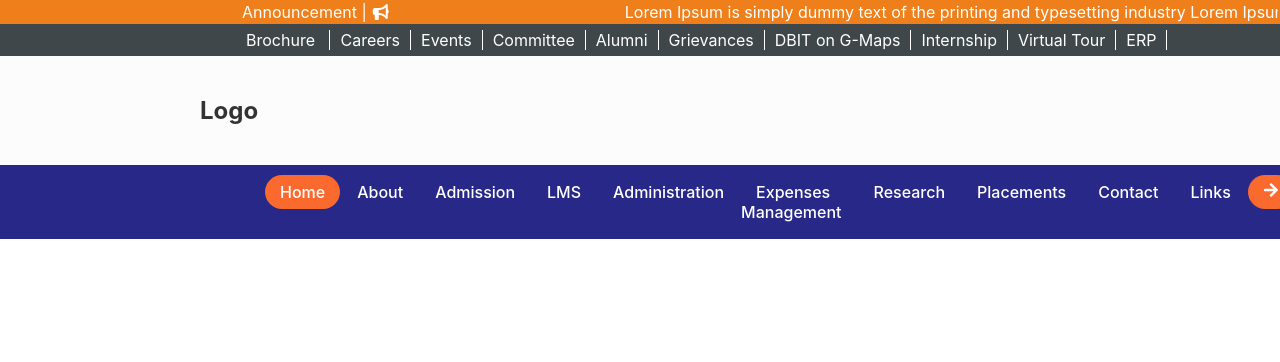
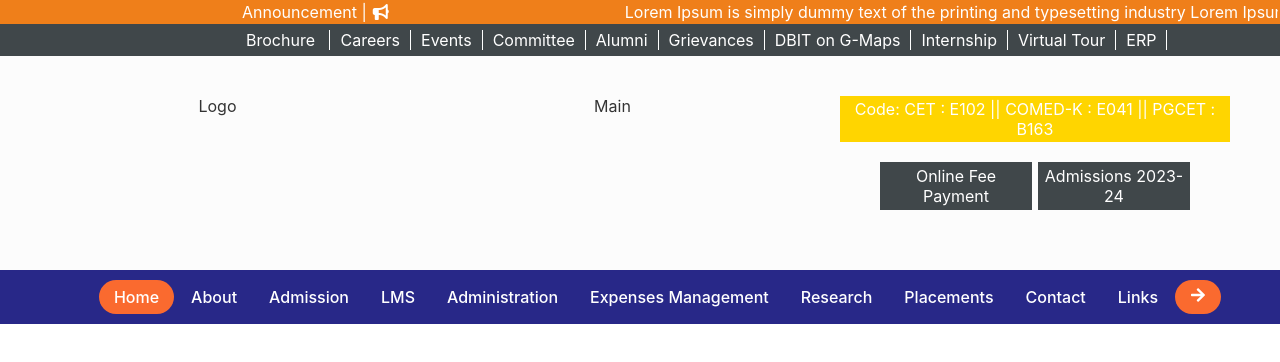
Before and after one commit to Cjlite/school-management-system-application, a React (Create React App) app: page /horizontalLinearStepper in a window 1280 px wide. Shown: the top 362 px of the page. Built offline with nearby package versions, Linux system fonts and the light colour scheme.

Commit message:
added style

```diff
--- a/src/components/Heder/Header.css
+++ b/src/components/Heder/Header.css
@@ -7,11 +7,50 @@ header {
     padding: 0;
 }
 
-.logo {
-    font-size: 24px;
-    font-weight: bold;
+.logo-container {
+    display: flex;
+    justify-content: space-between;
+    gap: 40px;
     padding: 40px;
-    margin-left: 10rem;
+}
+
+.left,
+.center,
+.right {
+    flex: 1;
+    margin: 0 10px;
+    text-align: center;
+}
+
+.right {
+    display: flex;
+    flex-direction: column;
+}
+
+.cet-code {
+    display: block;
+    justify-content: space-between;
+    background-color: rgb(255, 213, 0);
+    color: #fff;
+    padding: 3px;
+    width: 24rem;
+}
+
+.Fee-admission {
+    display: flex;
+    flex-direction: row;
+    /* background-color: aquamarine; */
+    padding: 20px;
+    gap: 6px;
+    justify-content: center;
+}
+
+.fee-payment,
+.admissions-link {
+    padding: 4px;
+    width: 9rem;
+    background-color: #40474a;
+    color: #fff;
 }
 
 .Brochure {
--- a/src/components/Heder/Header.js
+++ b/src/components/Heder/Header.js
@@ -32,7 +32,17 @@ const Header = () => {
                     <Link to="/erp" className="link">ERP</Link>
                 </p>
             </div>
-            <div className="logo">Logo</div>
+            <div className='logo-container'>
+                <div className="left">Logo</div>
+                <div className="center">Main</div>
+                <div className="right">
+                    <div className='cet-code'>Code: CET : E102 || COMED-K : E041 || PGCET : B163</div>
+                    <div className='Fee-admission'>
+                        <div className='fee-payment'>Online Fee Payment</div>
+                        <div className='admissions-link'>Admissions 2023-24</div>
+                    </div>
+                </div>
+            </div>
         </header>
     );
 };
--- a/src/components/NavBar/Navbar.css
+++ b/src/components/NavBar/Navbar.css
@@ -5,7 +5,7 @@ nav {
 }
 
 ul {
-    margin-left: 14rem;
+    justify-content: center;
 }
 
 nav ul {
```
